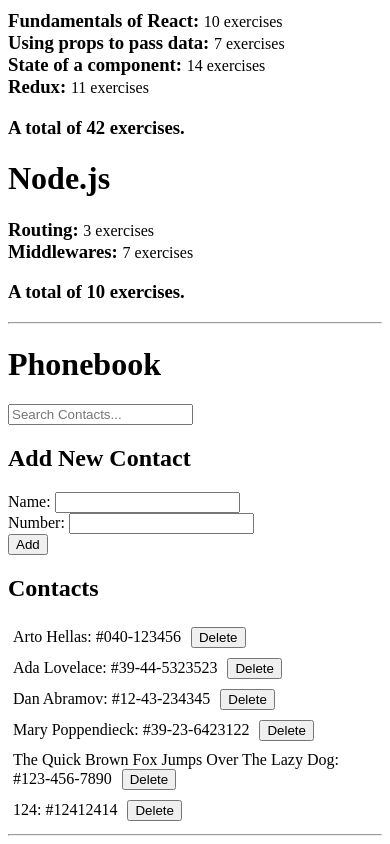
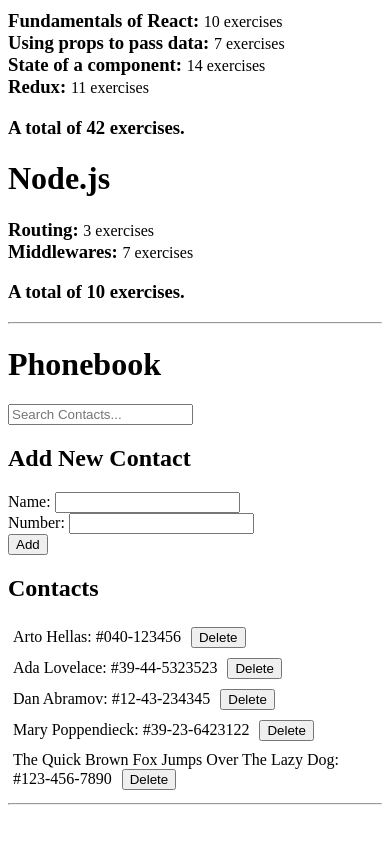
Before and after one commit to MasReed/full-stack-open-2021, a React (Create React App) app in the folder part2/: page / in a window 390 px wide. Shown: the part 669-1513 px from the top of the page. After the commit the page ends 1482 px from the top, so only its background shows below. Built offline with nearby package versions, Linux system fonts and the light colour scheme; no server answers; data requests are answered from the project's data file.

Commit message:
Phonebook App: Delete Contact fully functioning

```diff
--- a/part2/db.json
+++ b/part2/db.json
@@ -68,11 +68,6 @@
       "name": "The Quick Brown Fox Jumps Over The Lazy Dog",
       "number": "123-456-7890",
       "id": 5
-    },
-    {
-      "name": "124",
-      "number": "12412414",
-      "id": 7
     }
   ]
 }
--- a/part2/src/phonebook/Persons.jsx
+++ b/part2/src/phonebook/Persons.jsx
@@ -1,8 +1,11 @@
 import React from 'react';
 import Person from './Person.jsx';
 
-const Persons = ({ contacts, onClick }) => {
+const Persons = ({ getContacts, onClick }) => {
     // Display contact name and number from list of contacts
+
+    const contacts = getContacts();
+
     return (
         <>
             <h2>Contacts</h2>
--- a/part2/src/phonebook/PhonebookApp.jsx
+++ b/part2/src/phonebook/PhonebookApp.jsx
@@ -24,7 +24,7 @@
     useEffect( () => {
         contactsService
             .readAllContacts()
-            .then( response => setPersons(response) )
+            .then( response => setPersons(response))
         }, []);
 
 
@@ -64,30 +64,15 @@
             contactsService
                 .deleteContact(eventId)
                 .then( returnedData => {
-                    console.log(persons);
-                    setPersons(persons.map( person => person.id !== eventId ? person : null))
+                    setPersons(persons.filter( person => person.id !== eventId ))
                 })
                 .catch( error => {
                     console.log(error)
-                    setPersons(persons.filter( person => person.id !== eventId ))
                 });
+
         }
     }
 
-    // const toggleImportanceOf = (id) => {
-    //     const note = notes.find( n => n.id === id )
-    //     const changedNote = { ...note, important: !note.important }
-    //
-    //     noteService
-    //         .update(id, changedNote)
-    //         .then( returnedNote => {
-    //             setNotes(notes.map( note => note.id !== id ? note : returnedNote))
-    //         })
-    //         .catch( error => {
-    //             alert(`The note '${note.content}' does not exist.`)
-    //             setNotes(notes.filter( n => n.id !== id ))
-    //         });
-    // }
 
     // When Name input is changed
     const handleNameChange = (event) => {
@@ -105,14 +90,20 @@
         setSearchStr(event.target.value);
     }
 
-    // Filter list of contacts to show if search input is changed
-    const contactsToShow = showAllContacts
+    // Filter list of contacts to show
+    const contactsToDisplay = () => {
+
+        const contactsSet = showAllContacts
             ? persons
             : persons.filter( person =>
                 person.name.toLowerCase().includes(
                     searchStr.toLowerCase()
                 ) === true
               )
+        return contactsSet;
+    }
+
+
 
     // Elements to render
     return (
@@ -133,7 +124,7 @@
             />
 
             <Persons
-                contacts={contactsToShow}
+                getContacts={contactsToDisplay}
                 onClick={deleteContact}
             />
         </>
```
Lines whose indentation alone changed are shown as unchanged.
